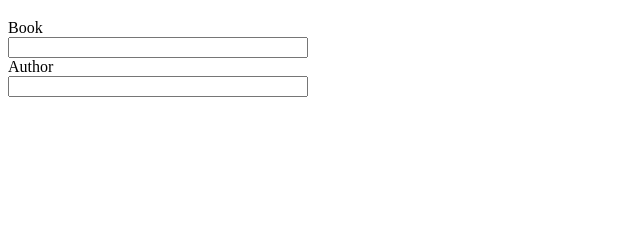
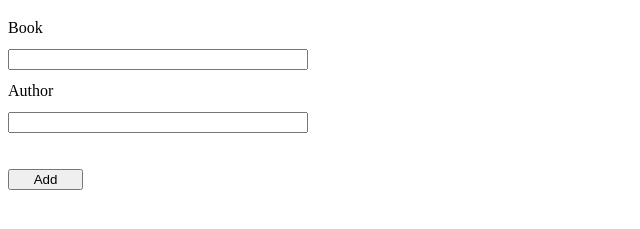
Before and after one commit to andgarzonmal/Aweasome-books-, a website: page index.html in a window 1280 px wide. Shown: the part 61-290 px from the top of the page, without its empty margins (0-640 px from the left). Drawn offline with Linux system fonts and the light colour scheme.

Commit message:
➕ ADD btn

```diff
--- a/index.html
+++ b/index.html
@@ -21,6 +21,10 @@
     <input type="text"b id="book">
     <label for="author">Author</label>
     <input type="text" id="author">
+
+    <button class="add-btn">
+      Add
+    </button>
   </section>
 
   <script src="./index.js"></script>
--- a/styles.css
+++ b/styles.css
@@ -2,4 +2,10 @@
   display: flex;
   flex-direction: column;
   max-width: 300px;
+  gap: 12px;
 }
+
+.add-btn {
+  margin-top: 24px;
+  width: 25%;
+}
```
